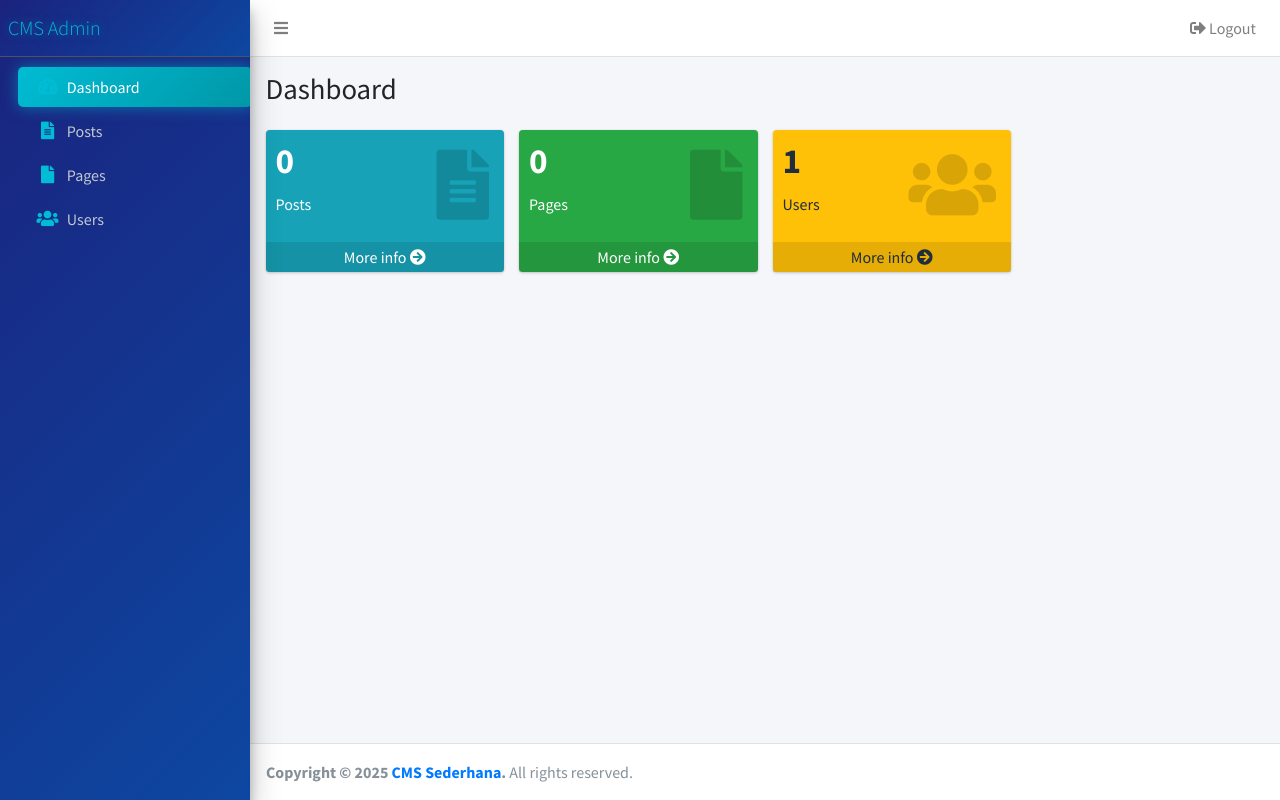
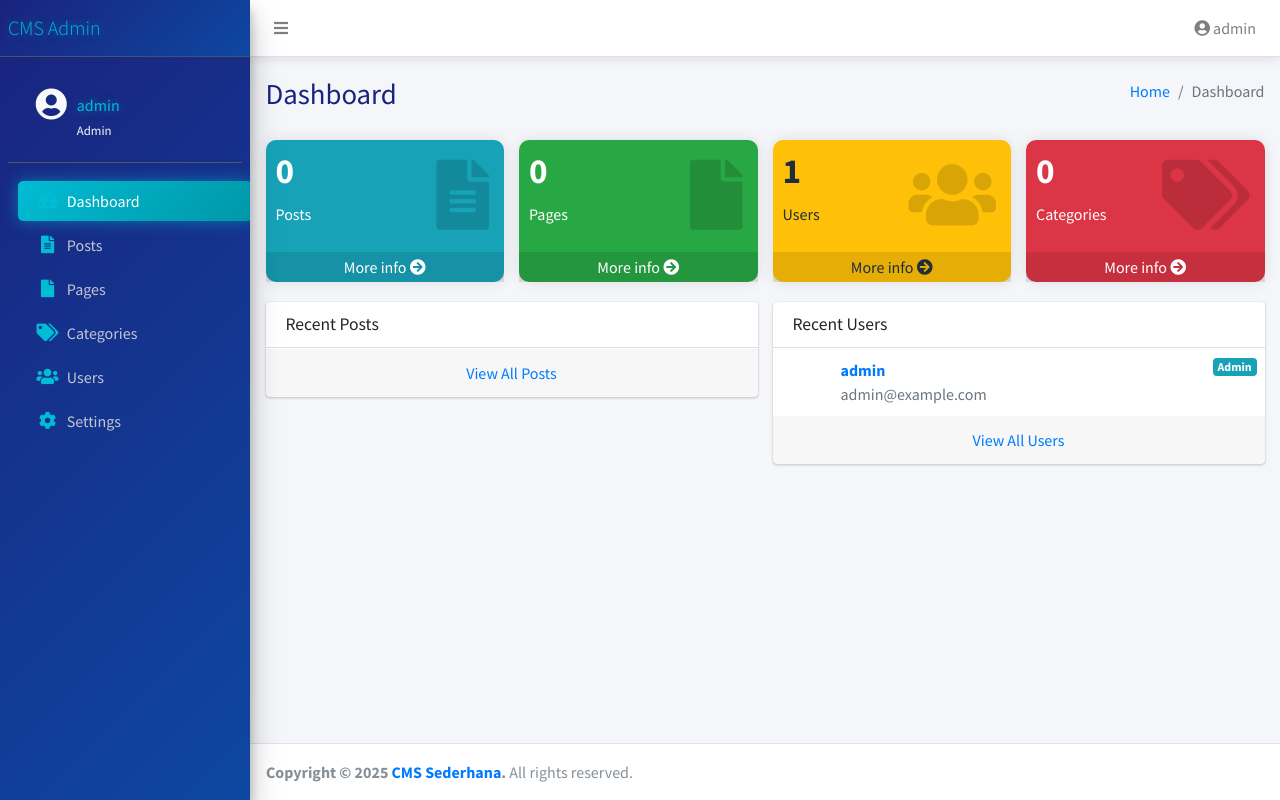
Before and after one commit to TacshaAulia/cms_sederhana, a PHP site: page /admin/index.php in a window 1280 px wide. Run offline with PHP 8.4, Linux system fonts and the light colour scheme; a user stored in the database is signed in; data comes from the database, SQL or seed files in the repository; data that the repository does not hold is empty; some libraries are stand-ins or nearby versions.

Commit message:
Finalisasi UI
Memperbaiki tampilan menggunakan AdminLTE

```diff
--- a/admin/index.php
+++ b/admin/index.php
@@ -64,6 +64,40 @@ $user = mysqli_fetch_assoc(mysqli_stmt_get_result($stmt));
       color: #00bcd4 !important;
       text-shadow: 0 0 10px rgba(0, 188, 212, 0.5);
     }
+    .small-box {
+      border-radius: 10px;
+      box-shadow: 0 0 15px rgba(0, 0, 0, 0.1);
+      transition: all 0.3s ease;
+    }
+    .small-box:hover {
+      transform: translateY(-5px);
+      box-shadow: 0 5px 20px rgba(0, 0, 0, 0.2);
+    }
+    .user-panel {
+      border-bottom: 1px solid rgba(255, 255, 255, 0.1);
+      padding: 15px;
+    }
+    .user-panel .info {
+      color: #fff;
+    }
+    .user-panel .info a {
+      color: #00bcd4;
+      text-shadow: 0 0 10px rgba(0, 188, 212, 0.5);
+    }
+    .main-header {
+      background: #fff;
+      box-shadow: 0 2px 10px rgba(0, 0, 0, 0.1);
+    }
+    .content-wrapper {
+      background: #f4f6f9;
+    }
+    .content-header {
+      padding: 20px 0.5rem;
+    }
+    .content-header h1 {
+      font-size: 1.8rem;
+      color: #1a237e;
+    }
   </style>
 </head>
 <body class="hold-transition sidebar-mini">
@@ -79,14 +113,22 @@ $user = mysqli_fetch_assoc(mysqli_stmt_get_result($stmt));
 
     <!-- Right navbar links -->
     <ul class="navbar-nav ml-auto">
-      <li class="nav-item">
-        <a class="nav-link" href="logout.php">
-          <i class="fas fa-sign-out-alt"></i> Logout
+      <li class="nav-item dropdown">
+        <a class="nav-link" data-toggle="dropdown" href="#">
+          <i class="fas fa-user-circle"></i> <?php echo htmlspecialchars($user['username']); ?>
         </a>
+        <div class="dropdown-menu dropdown-menu-right">
+          <a href="profile.php" class="dropdown-item">
+            <i class="fas fa-user mr-2"></i> Profile
+          </a>
+          <div class="dropdown-divider"></div>
+          <a href="logout.php" class="dropdown-item">
+            <i class="fas fa-sign-out-alt mr-2"></i> Logout
+          </a>
+        </div>
       </li>
     </ul>
   </nav>
-  <!-- /.navbar -->
 
   <!-- Main Sidebar Container -->
   <aside class="main-sidebar sidebar-dark-primary elevation-4">
@@ -97,6 +139,17 @@ $user = mysqli_fetch_assoc(mysqli_stmt_get_result($stmt));
 
     <!-- Sidebar -->
     <div class="sidebar">
+      <!-- Sidebar user panel -->
+      <div class="user-panel mt-3 pb-3 mb-3 d-flex">
+        <div class="image">
+          <i class="fas fa-user-circle fa-2x text-light"></i>
+        </div>
+        <div class="info">
+          <a href="profile.php" class="d-block"><?php echo htmlspecialchars($user['username']); ?></a>
+          <small class="text-light"><?php echo ucfirst($user['role']); ?></small>
+        </div>
+      </div>
+
       <!-- Sidebar Menu -->
       <nav class="mt-2">
         <ul class="nav nav-pills nav-sidebar flex-column" data-widget="treeview" role="menu">
@@ -119,39 +172,53 @@ $user = mysqli_fetch_assoc(mysqli_stmt_get_result($stmt));
             </a>
           </li>
           <li class="nav-item">
+            <a href="categories.php" class="nav-link">
+              <i class="nav-icon fas fa-tags"></i>
+              <p>Categories</p>
+            </a>
+          </li>
+          <li class="nav-item">
             <a href="users.php" class="nav-link">
               <i class="nav-icon fas fa-users"></i>
               <p>Users</p>
             </a>
           </li>
+          <li class="nav-item">
+            <a href="settings.php" class="nav-link">
+              <i class="nav-icon fas fa-cog"></i>
+              <p>Settings</p>
+            </a>
+          </li>
         </ul>
       </nav>
-      <!-- /.sidebar-menu -->
     </div>
-    <!-- /.sidebar -->
   </aside>
 
   <!-- Content Wrapper -->
   <div class="content-wrapper">
-    <!-- Content Header (Page header) -->
+    <!-- Content Header -->
     <div class="content-header">
       <div class="container-fluid">
         <div class="row mb-2">
           <div class="col-sm-6">
             <h1 class="m-0">Dashboard</h1>
           </div>
+          <div class="col-sm-6">
+            <ol class="breadcrumb float-sm-right">
+              <li class="breadcrumb-item"><a href="index.php">Home</a></li>
+              <li class="breadcrumb-item active">Dashboard</li>
+            </ol>
+          </div>
         </div>
       </div>
     </div>
-    <!-- /.content-header -->
 
     <!-- Main content -->
     <section class="content">
       <div class="container-fluid">
-        <!-- Small boxes (Stat box) -->
+        <!-- Info boxes -->
         <div class="row">
           <div class="col-lg-3 col-6">
-            <!-- small box -->
             <div class="small-box bg-info">
               <div class="inner">
                 <?php
@@ -168,9 +235,7 @@ $user = mysqli_fetch_assoc(mysqli_stmt_get_result($stmt));
               <a href="posts.php" class="small-box-footer">More info <i class="fas fa-arrow-circle-right"></i></a>
             </div>
           </div>
-          <!-- ./col -->
           <div class="col-lg-3 col-6">
-            <!-- small box -->
             <div class="small-box bg-success">
               <div class="inner">
                 <?php
@@ -187,9 +252,7 @@ $user = mysqli_fetch_assoc(mysqli_stmt_get_result($stmt));
               <a href="pages.php" class="small-box-footer">More info <i class="fas fa-arrow-circle-right"></i></a>
             </div>
           </div>
-          <!-- ./col -->
           <div class="col-lg-3 col-6">
-            <!-- small box -->
             <div class="small-box bg-warning">
               <div class="inner">
                 <?php
@@ -206,20 +269,106 @@ $user = mysqli_fetch_assoc(mysqli_stmt_get_result($stmt));
               <a href="users.php" class="small-box-footer">More info <i class="fas fa-arrow-circle-right"></i></a>
             </div>
           </div>
+          <div class="col-lg-3 col-6">
+            <div class="small-box bg-danger">
+              <div class="inner">
+                <?php
+                $query = "SELECT COUNT(*) as total FROM categories";
+                $result = mysqli_query($conn, $query);
+                $categories = mysqli_fetch_assoc($result)['total'];
+                ?>
+                <h3><?php echo $categories; ?></h3>
+                <p>Categories</p>
+              </div>
+              <div class="icon">
+                <i class="fas fa-tags"></i>
+              </div>
+              <a href="categories.php" class="small-box-footer">More info <i class="fas fa-arrow-circle-right"></i></a>
+            </div>
+          </div>
         </div>
-        <!-- /.row -->
+
+        <!-- Recent Activity -->
+        <div class="row">
+          <div class="col-md-6">
+            <div class="card">
+              <div class="card-header">
+                <h3 class="card-title">Recent Posts</h3>
+              </div>
+              <div class="card-body p-0">
+                <ul class="products-list product-list-in-card pl-2 pr-2">
+                  <?php
+                  $query = "SELECT p.*, u.username FROM posts p
+                           JOIN users u ON p.author_id = u.id
+                           ORDER BY p.created_at DESC LIMIT 5";
+                  $result = mysqli_query($conn, $query);
+                  while ($post = mysqli_fetch_assoc($result)):
+                  ?>
+                  <li class="item">
+                    <div class="product-info">
+                      <a href="edit-post.php?id=<?php echo $post['id']; ?>" class="product-title">
+                        <?php echo htmlspecialchars($post['title']); ?>
+                        <span class="badge badge-<?php echo $post['status'] == 'published' ? 'success' : 'warning'; ?> float-right">
+                          <?php echo ucfirst($post['status']); ?>
+                        </span>
+                      </a>
+                      <span class="product-description">
+                        By <?php echo htmlspecialchars($post['username']); ?> on
+                        <?php echo date('M d, Y', strtotime($post['created_at'])); ?>
+                      </span>
+                    </div>
+                  </li>
+                  <?php endwhile; ?>
+                </ul>
+              </div>
+              <div class="card-footer text-center">
+                <a href="posts.php" class="uppercase">View All Posts</a>
+              </div>
+            </div>
+          </div>
+          <div class="col-md-6">
+            <div class="card">
+              <div class="card-header">
+                <h3 class="card-title">Recent Users</h3>
+              </div>
+              <div class="card-body p-0">
+                <ul class="products-list product-list-in-card pl-2 pr-2">
+                  <?php
+                  $query = "SELECT * FROM users ORDER BY created_at DESC LIMIT 5";
+                  $result = mysqli_query($conn, $query);
+                  while ($user = mysqli_fetch_assoc($result)):
+                  ?>
+                  <li class="item">
+                    <div class="product-info">
+                      <a href="edit-user.php?id=<?php echo $user['id']; ?>" class="product-title">
+                        <?php echo htmlspecialchars($user['username']); ?>
+                        <span class="badge badge-info float-right">
+                          <?php echo ucfirst($user['role']); ?>
+                        </span>
+                      </a>
+                      <span class="product-description">
+                        <?php echo htmlspecialchars($user['email']); ?>
+                      </span>
+                    </div>
+                  </li>
+                  <?php endwhile; ?>
+                </ul>
+              </div>
+              <div class="card-footer text-center">
+                <a href="users.php" class="uppercase">View All Users</a>
+              </div>
+            </div>
+          </div>
+        </div>
       </div>
     </section>
-    <!-- /.content -->
   </div>
-  <!-- /.content-wrapper -->
 
   <footer class="main-footer">
     <strong>Copyright &copy; <?php echo date('Y'); ?> <a href="#">CMS Sederhana</a>.</strong>
     All rights reserved.
   </footer>
 </div>
-<!-- ./wrapper -->
 
 <!-- jQuery -->
 <script src="plugins/jquery/jquery.min.js"></script>
```
